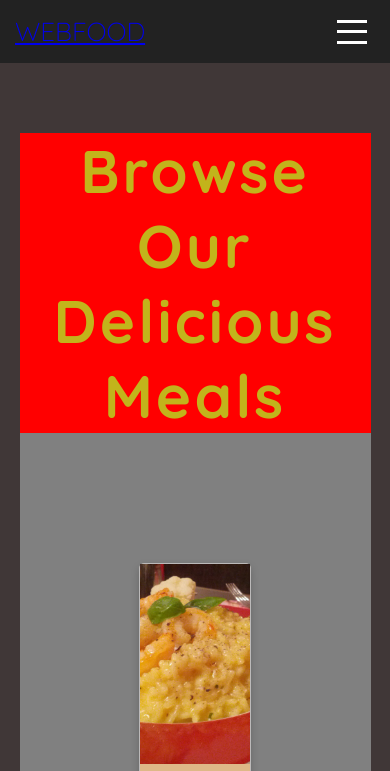
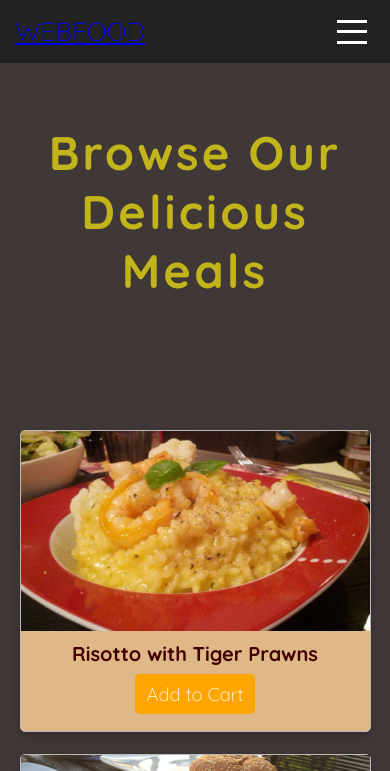
Before and after one commit to adogbeji/WebFoodWebsite, a plain HTML site: page index.html in a window 390 px wide. Shown: the top 771 px of the page. Drawn offline with Linux system fonts and the light colour scheme.

Commit message:
Add media queries for 1200px breakpoint

```diff
--- a/css/styles.css
+++ b/css/styles.css
@@ -256,7 +256,7 @@ body {
     margin: 0 auto;
     margin-top: 7rem;
     text-align: center;
-    background-color: #FF0000;
+    /* background-color: #FF0000; */
 }
 
 ._0471-sect_2-text {
@@ -266,11 +266,27 @@ body {
     letter-spacing: .3rem;
 }
 
+@media only screen and (max-width: 75rem) {  /* 1200px */
+    ._0471-sect_2-text-box {
+        margin-top: 6rem;
+    }
+
+    ._0471-sect_2-text {
+        font-size: 5.2rem;
+    }
+}
+
+@media only screen and (max-width: 65.625em) {  /* 1050px */
+    ._0471-sect_2-text {
+        font-size: 4.7rem;
+    }
+}
+
 ._0471-sect_2-card-box {
     width: 90%;
     margin: 0 auto;
     padding: 13rem 0;
-    background-color: #808080;
+    /* background-color: #808080; */
 
     display: flex;
     justify-content: center;
@@ -280,7 +296,8 @@ body {
 
 @media only screen and (max-width: 65.625em) {  /* 1050px */
     ._0471-sect_2-card-box {
-        flex-wrap: wrap;
+        flex-direction: column;
+        row-gap: 2.2rem;
     }
 }
 
@@ -325,7 +342,7 @@ body {
 
 ._0471-sect_2-card__card-text-box {
     text-align: center;
-    background-color: #FF0000;
+    /* background-color: #FF0000; */
 }
 
 ._0471-sect_2-card__card-text {
@@ -333,10 +350,16 @@ body {
     font-weight: 700;
 }
 
+@media only screen and (max-width: 75rem) {  /* 1200px */
+    ._0471-sect_2-card__card-text {
+        font-size: 2rem;
+    }
+}
+
 ._0471-sect_2-card__card-button-box {
     text-align: center;
     padding: 1rem 0;
-    background-color: #00FF00;
+    /* background-color: #00FF00; */
 }
 
 ._0471-sect_2-card__card-button {
@@ -348,3 +371,13 @@ body {
     border-radius: .5rem;
     background-color: orange;
 }
+
+@media only screen and (max-width: 75em) {  /* 1200px */
+    ._0471-sect_2-card__card-button-box {
+        padding: .75rem 0;
+    }
+
+    ._0471-sect_2-card__card-button {
+        font-size: 1.85rem;
+    }
+}
```
